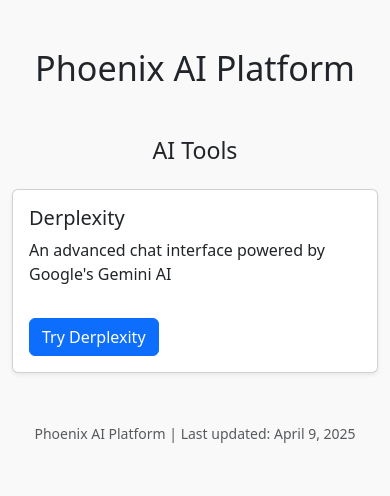
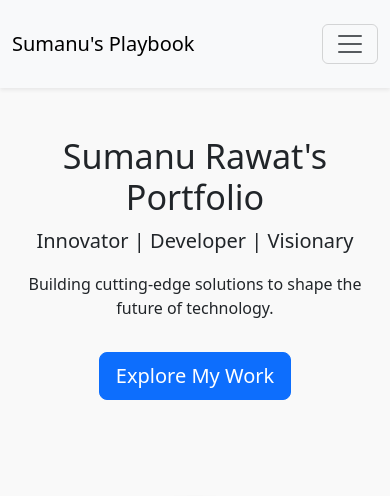
Before and after one commit to sumanurawat/phoenix, a Flask app: page / in a window 390 px wide. Shown: the top 496 px of the page. Before the commit the page ends 443 px from the top, so only its background shows below. Run offline with Flask 3, Linux system fonts and the light colour scheme; grey boxes are pictures that could not be loaded.

Commit message:
feat: Sumanu's portfolio

```diff
--- a/app.py
+++ b/app.py
@@ -70,6 +70,10 @@ def create_app():
                             title='Derplexity Chat',
                             chat=session["chat"])
 
+    @app.route('/sumanu')
+    def sumanu_info():
+        return render_template('sumanu.html')
+
     return app
 
 # Create the application
--- /dev/null
+++ b/templates/base.html
@@ -0,0 +1,163 @@
+<!DOCTYPE html>
+<html lang="en">
+<head>
+    <meta charset="UTF-8">
+    <meta name="viewport" content="width=device-width, initial-scale=1.0, maximum-scale=1.0, user-scalable=no">
+    <title>{{ title }}</title>
+    <!-- Bootstrap CSS -->
+    <link href="https://cdn.jsdelivr.net/npm/bootstrap@5.3.2/dist/css/bootstrap.min.css" rel="stylesheet">
+    <!-- Custom styles -->
+    <link rel="stylesheet" href="{{ url_for('static', filename='style.css') }}">
+    <link rel="stylesheet" href="https://cdnjs.cloudflare.com/ajax/libs/font-awesome/6.4.0/css/all.min.css">
+    <style>
+        /* Ensure the footer is flexible */
+        html, body {
+            height: 100%;
+            margin: 0;
+            display: flex;
+            flex-direction: column;
+        }
+        .content-wrapper {
+            flex: 1;
+            display: flex;
+            flex-direction: column;
+            min-height: 100%;
+        }
+        .content {
+            flex: 1;
+        }
+        .footer {
+            background: #343a40;
+            color: white;
+            padding: 15px 0;
+            text-align: center;
+            margin-top: auto; /* Push footer to the bottom */
+        }
+        .footer a {
+            text-decoration: none;
+            color: #ffc107;
+        }
+        .footer a:hover {
+            text-decoration: underline;
+        }
+        .sparkle {
+            position: absolute;
+            width: 10px;
+            height: 10px;
+            background: radial-gradient(circle, rgba(255, 255, 255, 1) 0%, rgba(255, 215, 0, 1) 50%, rgba(255, 0, 0, 0) 100%);
+            border-radius: 50%;
+            pointer-events: none;
+            animation: sparkle-animation 1s ease-out forwards;
+        }
+
+        @keyframes sparkle-animation {
+            0% {
+                opacity: 1;
+                transform: scale(1);
+            }
+            100% {
+                opacity: 0;
+                transform: scale(2);
+            }
+        }
+
+        .chat-interface {
+            max-width: 800px;
+            margin: 0 auto;
+            background: #f9f9f9;
+            border-radius: 10px;
+        }
+
+        #chat-box {
+            background: #ffffff;
+            box-shadow: inset 0 0 10px rgba(0, 0, 0, 0.1);
+        }
+
+        #chat-input {
+            border-radius: 20px;
+            padding: 10px 15px;
+        }
+
+        #chat-form button {
+            border-radius: 20px;
+            padding: 10px 20px;
+        }
+
+        .chat-message {
+            margin-bottom: 10px;
+            padding: 10px;
+            border-radius: 10px;
+        }
+
+        .chat-message.user {
+            background: #007bff;
+            color: white;
+            text-align: right;
+        }
+
+        .chat-message.bot {
+            background: #e9ecef;
+            color: black;
+            text-align: left;
+        }
+    </style>
+</head>
+<body>
+    <div class="content-wrapper">
+        <!-- Header -->
+        <header class="bg-light py-3 shadow-sm">
+            <div class="container">
+                <nav class="navbar navbar-expand-lg navbar-light">
+                    <a class="navbar-brand" href="{{ url_for('index') }}">Sumanu's Playbook</a>
+                    <button class="navbar-toggler" type="button" data-bs-toggle="collapse" data-bs-target="#navbarNav" aria-controls="navbarNav" aria-expanded="false" aria-label="Toggle navigation">
+                        <span class="navbar-toggler-icon"></span>
+                    </button>
+                    <div class="collapse navbar-collapse" id="navbarNav">
+                        <ul class="navbar-nav ms-auto">
+                            <li class="nav-item">
+                                <a class="nav-link" href="{{ url_for('index') }}">Home</a>
+                            </li>
+                            <li class="nav-item">
+                                <a class="nav-link" href="{{ url_for('derplexity') }}">Derplexity</a>
+                            </li>
+                            <li class="nav-item">
+                                <a class="nav-link" href="{{ url_for('sumanu_info') }}">About Sumanu</a>
+                            </li>
+                        </ul>
+                    </div>
+                </nav>
+            </div>
+        </header>
+
+        <!-- Main Content -->
+        <div class="content">
+            {% block content %}{% endblock %}
+        </div>
+
+        <!-- Footer -->
+        <footer class="footer">
+            <div class="container">
+                <p class="mb-1">Explore Our Offerings:</p>
+                <p>
+                    <a href="{{ url_for('index') }}">Home</a> |
+                    <a href="{{ url_for('derplexity') }}">Derplexity</a> |
+                    <a href="{{ url_for('sumanu_info') }}">About Sumanu</a>
+                </p>
+                <p class="mt-3"><small>© 2025 Sumanu's Playbook | Last Updated: April 11, 2025</small></p>
+            </div>
+        </footer>
+    </div>
+    <!-- Bootstrap JS Bundle with Popper -->
+    <script src="https://cdn.jsdelivr.net/npm/bootstrap@5.3.2/dist/js/bootstrap.bundle.min.js"></script>
+    <script>
+        document.addEventListener("mousemove", function (e) {
+            const sparkle = document.createElement("div");
+            sparkle.className = "sparkle";
+            sparkle.style.left = `${e.pageX}px`;
+            sparkle.style.top = `${e.pageY}px`;
+            document.body.appendChild(sparkle);
+            setTimeout(() => sparkle.remove(), 1000);
+        });
+    </script>
+</body>
+</html>
--- a/templates/index.html
+++ b/templates/index.html
@@ -1,44 +1,121 @@
-<!DOCTYPE html>
-<html lang="en">
-<head>
-    <meta charset="UTF-8">
-    <meta name="viewport" content="width=device-width, initial-scale=1.0, maximum-scale=1.0, user-scalable=no">
-    <title>{{ title }}</title>
-    <!-- Bootstrap CSS -->
-    <link href="https://cdn.jsdelivr.net/npm/bootstrap@5.3.2/dist/css/bootstrap.min.css" rel="stylesheet">
-    <!-- Font Awesome -->
-    <link rel="stylesheet" href="https://cdnjs.cloudflare.com/ajax/libs/font-awesome/6.4.0/css/all.min.css">
-    <!-- Custom styles -->
-    <link rel="stylesheet" href="{{ url_for('static', filename='style.css') }}">
-</head>
-<body>
+{% extends "base.html" %}
+
+{% block content %}
 <div class="container py-5">
+    <!-- Hero Section -->
     <div class="text-center mb-5">
-            <h1 class="display-4">Phoenix AI Platform</h1>
+        <h1 class="display-4">Sumanu Rawat's Portfolio</h1>
+        <p class="lead">Innovator | Developer | Visionary</p>
+        <p>Building cutting-edge solutions to shape the future of technology.</p>
+        <a href="#projects" class="btn btn-primary btn-lg mt-3">Explore My Work</a>
     </div>
-        <div class="tools-section">
-            <h2 class="h3 mb-4 text-center">AI Tools</h2>
+
+    <!-- About Section -->
+    <div class="about-section py-5">
+        <div class="row align-items-center">
+            <div class="col-md-4"> <!-- Reduced column width for a smaller image -->
+                <img src="https://media.licdn.com/dms/image/v2/D5603AQF67cyOHe0eeA/profile-displayphoto-shrink_800_800/profile-displayphoto-shrink_800_800/0/1690564909592?e=1749686400&v=beta&t=O7VDNXIftcce5x3pVgTUEEcMNBLu4mdyB4fd7g7y0Wg" alt="Sumanu Rawat" class="img-fluid rounded-circle shadow-sm">
+            </div>
+            <div class="col-md-8"> <!-- Increased column width for text -->
+                <h2>About Me</h2>
+                <p>
+                    Hi, I'm Sumanu Rawat, a passionate developer and entrepreneur with a vision to create impactful solutions.
+                    With expertise in AI, web development, and scalable systems, I aim to solve real-world problems through innovation.
+                </p>
+                <p>
+                    I'm always looking for opportunities to collaborate with like-minded individuals and organizations.
+                    Let's build something amazing together!
+                </p>
+                <a href="#contact" class="btn btn-outline-primary mt-3">Get in Touch</a>
+            </div>
+        </div>
+    </div>
+
+    <!-- Projects Section -->
+    <div id="projects" class="projects-section py-5">
+        <h2 class="text-center mb-5">My Projects</h2>
         <div class="row g-4">
+            <!-- Project 1 -->
             <div class="col-md-6 col-lg-4">
                 <a href="{{ url_for('derplexity') }}" class="text-decoration-none">
                     <div class="card h-100 shadow-sm hover-card">
                         <div class="card-body">
                             <h3 class="card-title h5">Derplexity</h3>
-                                <p class="card-text">An advanced chat interface powered by Google's Gemini AI</p>
-                                <div class="btn btn-primary mt-3">Try Derplexity</div>
+                            <p class="card-text">An advanced chat interface powered by Google's Gemini AI.</p>
+                            <div class="btn btn-primary mt-3">Learn More</div>
                         </div>
                     </div>
                 </a>
             </div>
-                <!-- More tools can be added here as new columns -->
+            <!-- Add more projects -->
+            <div class="col-md-6 col-lg-4">
+                <div class="card h-100 shadow-sm hover-card">
+                    <div class="card-body">
+                        <h3 class="card-title h5">Project Name</h3>
+                        <p class="card-text">Brief description of the project and its impact.</p>
+                        <div class="btn btn-primary mt-3">Coming Soon</div>
                     </div>
                 </div>
-        <div class="footer mt-5 text-center text-muted">
-            <p><small>Phoenix AI Platform | Last updated: April 9, 2025</small></p>
+            </div>
+            <div class="col-md-6 col-lg-4">
+                <div class="card h-100 shadow-sm hover-card">
+                    <div class="card-body">
+                        <h3 class="card-title h5">Project Name</h3>
+                        <p class="card-text">Brief description of the project and its impact.</p>
+                        <div class="btn btn-primary mt-3">Coming Soon</div>
+                    </div>
+                </div>
+            </div>
         </div>
     </div>
 
-    <!-- Bootstrap JS Bundle with Popper -->
-    <script src="https://cdn.jsdelivr.net/npm/bootstrap@5.3.2/dist/js/bootstrap.bundle.min.js"></script>
-</body>
-</html>
+    <!-- Contact Section -->
+    <div id="contact" class="contact-section py-5">
+        <h2 class="text-center mb-5">Get in Touch</h2>
+        <div class="row justify-content-center">
+            <div class="col-md-8">
+                <form action="https://getform.io/f/aolmdjlb" method="POST">
+                    <div class="mb-3">
+                        <label for="name" class="form-label">Name</label>
+                        <input type="text" class="form-control" id="name" name="name" placeholder="Your Name">
+                    </div>
+                    <div class="mb-3">
+                        <label for="email" class="form-label">Email</label>
+                        <input type="email" class="form-control" id="email" name="email" placeholder="Your Email">
+                    </div>
+                    <div class="mb-3">
+                        <label for="message" class="form-label">Message</label>
+                        <textarea class="form-control" id="message" rows="5" name="message" placeholder="Your Message"></textarea>
+                    </div>
+                    <button type="submit" class="btn btn-primary">Send Message</button>
+                </form>
+            </div>
+        </div>
+    </div>
+</div>
+{% endblock %}
+
+<style>
+    .timeline-frame {
+        position: relative;
+        padding: 2rem 0;
+        width: 100%;
+    }
+    .timeline-item {
+        position: relative;
+        text-align: center;
+        flex: 1;
+    }
+    .timeline-dot {
+        width: 20px;
+        height: 20px;
+        background: #007bff;
+        border-radius: 50%;
+        margin: 0 auto 1rem auto;
+    }
+    .timeline-date {
+        font-size: 0.9rem;
+        color: #6c757d;
+        margin-bottom: 0.5rem;
+    }
+</style>
```
Also changed, not shown: templates/sumanu.html (added, +17 -0 lines). Lines whose indentation alone changed are shown as unchanged.
